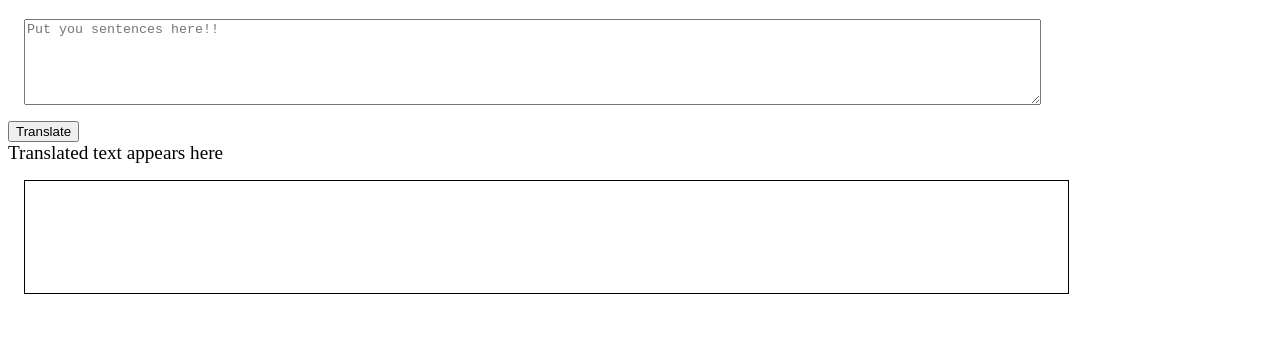
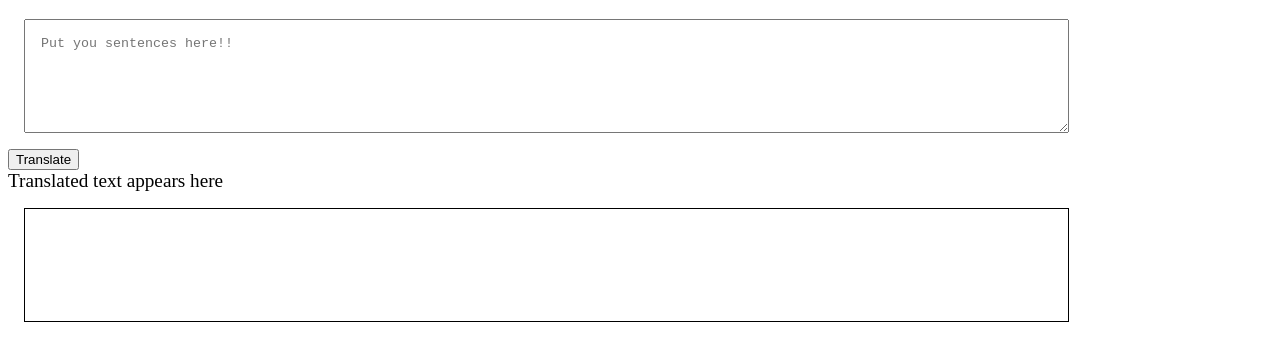
Before and after one commit to atmanishk/banana-speak, a plain HTML site: page index.html in a window 1280 px wide. Shown: the part 61-422 px from the top of the page. Drawn offline with Linux system fonts and the light colour scheme.

Commit message:
pre final commit

```diff
--- a/app.js
+++ b/app.js
@@ -24,7 +24,7 @@ function clickHandler() {
         var translatedText = json.contents.translated;
         outputDiv.inerText = translatedText;
     })
-    .catch(errorHandler)
-}
+        .catch(errorHandler)
+};
 
 btnTranslate.addEventListener("click", clickHandler)
--- a/index.html
+++ b/index.html
@@ -11,6 +11,7 @@
             height: 10vh;
             display: block;
             margin: 1rem;
+            padding: 1rem;
         }
 
         #output {
@@ -27,7 +28,7 @@
     <textarea id="txt-input" placeholder="Put you sentences here!!"></textarea>
     <button id="btn-translate">Translate</button>
 
-    <div style="font-size: larger;">Translated text appears here </div>
+    <div style="font-size: larger;">Translated text appears here</div>
     <div id="output"></div>
 
     <script src="app.js" type="text/javascript"></script>
```
